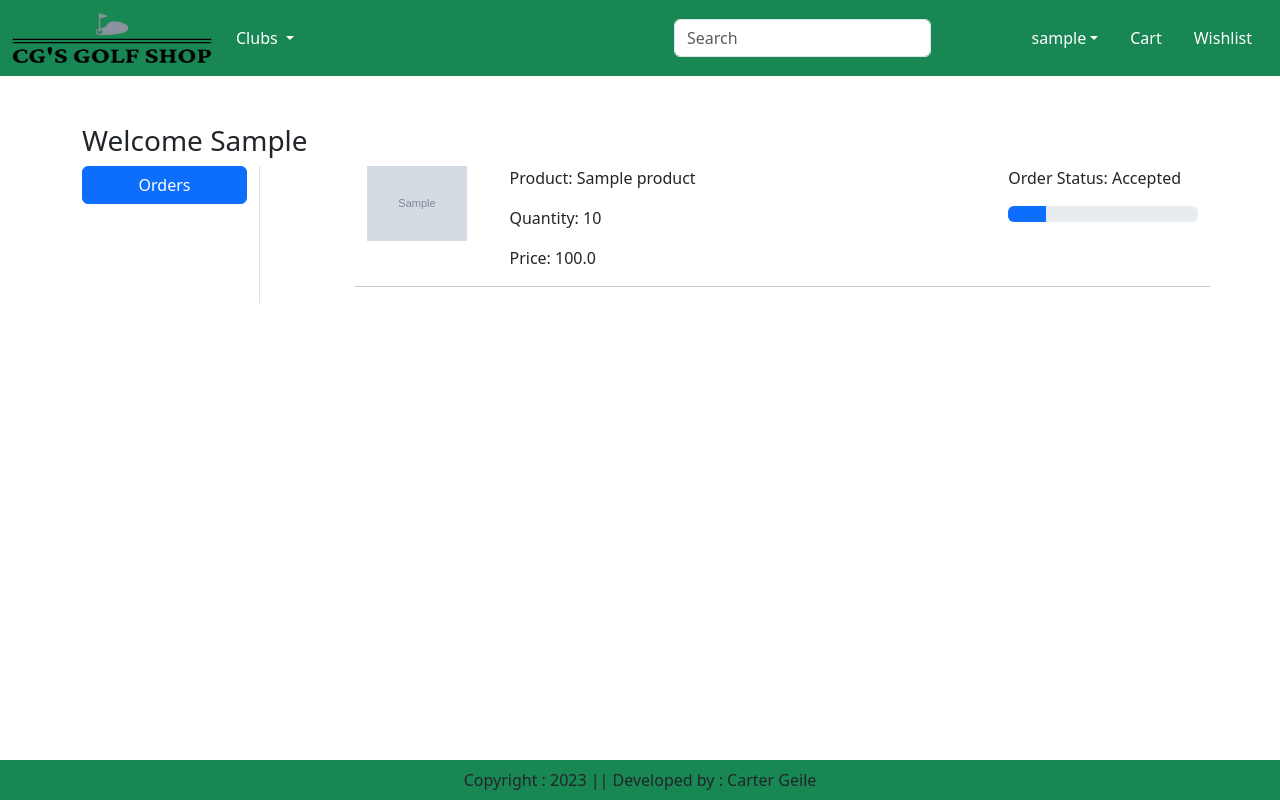
After one commit to cartergeile/project4, a Django app: page /orders/ in a window 1280 px wide. The commit adds this page. Run offline with Django 4.2, Linux system fonts and the light colour scheme; a user stored in the database is signed in; tables that the repository leaves empty hold one stand-in row (values such as "Sample post"); grey boxes marked "Sample" are stand-in pictures; some libraries are stand-ins or nearby versions.

Commit message:
adds a payment method for checkout and saves and shows past orders

```diff
--- a/capstone-project/main_app/admin.py
+++ b/capstone-project/main_app/admin.py
@@ -1,8 +1,10 @@
 from django.contrib import admin
-from . models import Cart, Product, Customer
+from . models import Cart, Product, Customer, Payment, OrderPlaced
 
 # Register your models here.
 
 admin.site.register(Product)
 admin.site.register(Customer)
 admin.site.register(Cart)
+admin.site.register(Payment)
+admin.site.register(OrderPlaced)
--- a/capstone-project/main_app/models.py
+++ b/capstone-project/main_app/models.py
@@ -33,3 +33,33 @@ class Cart(models.Model):
     @property
     def total_cost(self):
         return self.quantity * self.product.price
+
+
+STATUS_CHOICES = (
+    ('Accepted', 'Accepted'),
+    ('Packed', 'Packed'),
+    ('On The Way', 'On The Way'),
+    ('Delivered', 'Delivered'),
+    ('Cancelled', 'Cancelled'),
+    ('Pending', 'Pending'),
+)
+
+class Payment(models.Model):
+    user = models.ForeignKey(User, on_delete=models.CASCADE)
+    amount = models.FloatField()
+    razorpay_order_id = models.CharField(max_length=100, blank=True, null=True)
+    razorpay_payment_status = models.CharField(max_length=100, blank=True, null=True)
+    razorpay_payment_id = models.CharField(max_length=100, blank=True, null=True)
+    paid = models.BooleanField(default=False)
+
+class OrderPlaced(models.Model):
+    user = models.ForeignKey(User, on_delete=models.CASCADE)
+    customer = models.ForeignKey(Customer, on_delete=models.CASCADE)
+    product = models.ForeignKey(Product, on_delete=models.CASCADE)
+    quantity = models.PositiveIntegerField(default=1)
+    ordered_date = models.DateTimeField(auto_now_add=True)
+    status = models.CharField(max_length=50, choices=STATUS_CHOICES, default='Pending')
+    payment = models.ForeignKey(Payment, on_delete=models.CASCADE, default="")
+    @property
+    def total_cost(self):
+        return self.quantity * self.product.price
--- a/capstone-project/main_app/templates/main_app/base.html
+++ b/capstone-project/main_app/templates/main_app/base.html
@@ -11,6 +11,7 @@
   <link rel="stylesheet" href="{% static 'main_app/css/owl.carousel.min.css' %}">
   <link rel="stylesheet" href="{% static 'main_app/css/all.min.css' %}">
   <link rel="stylesheet" href="{% static 'main_app/css/styles.css' %}">
+  <script src="https://checkout.razorpay.com/v1/checkout.js"></script>
 
   <title>CG's Golf Store | {% block title %}{% endblock title %}</title>
 </head>
@@ -51,10 +52,10 @@
 
       <ul class="navbar-nav me-auto mb-2 mb-lg-0">
         <li class="nav-item dropdown mx-2">
-          <a class="nav-link dropdown-toggle text-white" href="#" id="profileDropdown" role="button" data-bs-toggle="dropdown" aria-expanded="false">carter</a>
+          <a class="nav-link dropdown-toggle text-white" href="#" id="profileDropdown" role="button" data-bs-toggle="dropdown" aria-expanded="false">{{request.user}}</a>
           <ul class="dropdown-menu" aria-labelledby="profileDropdown">
             <li><a class="dropdown-item" href="{% url 'profile' %}">Profile</a></li>
-            <li><a class="dropdown-item" href="#">Orders</a></li>
+            <li><a class="dropdown-item" href="{% url 'orders' %}">Orders</a></li>
             <li><a class="dropdown-item" href="{% url 'passwordchange' %}">Change Password</a></li>
             <li><a class="dropdown-item" href="{% url 'logout' %}">Logout</a></li>
           </ul>
@@ -80,6 +81,8 @@
   {% block banner-slider %}{% endblock banner-slider %}
   {% block information %}{% endblock information %}
   {% block main-content %}{% endblock main-content %}
+  {% block payment-gateway %}{% endblock payment-gateway %}
+
 
   <footer class="container-fluid fixed-bottom bg-success text-center p-2 mt-5">
     Copyright : 2023 || Developed by : Carter Geile
--- /dev/null
+++ b/capstone-project/main_app/templates/main_app/orders.html
@@ -0,0 +1,60 @@
+{% extends 'main_app/base.html' %}
+{% load static %}
+{% block title %}Orders{% endblock title%}
+
+{% block main-content %}
+<div class="container my-5">
+  <div class="row">
+    <h3>Welcome <span class="text-capitalize">{{request.user}}</span></h3>
+    <div class="col-sm-2 border-end">
+      <ul class="list-unstyled">
+        <li class="d-grid"><a href="{% url 'orders' %}" class="btn btn-primary">Orders</a></li>
+      </ul>
+    </div>
+
+    <div class="col-sm-9 offset-sm-1">
+      {% for op in order_placed %}
+      <div class="row">
+        <div class="col-sm-2">
+          <img src="{{op.product.product_image.url}}" class="img-fluid" height="100" width="100" />
+        </div>
+        <div class="col-sm-7">
+          <p>Product: {{op.product.name}}</p>
+          <p>Quantity: {{op.quantity}}</p>
+          <p>Price: {{op.total_cost}}</p>
+        </div>
+        <div class="col-sm-3">
+          <p>Order Status: {{op.status}}</p>
+          {% if op.status == 'Accepted' %}
+          <div class="progress">
+            <div class="progress-bar" role="progressbar" style="width: 20%" aria-valuenow="20" aria-valuemin="0" aria-valuemax="100"></div>
+          </div>
+          {% endif %}
+          {% if op.status == 'Packed' %}
+          <div class="progress">
+            <div class="progress-bar bg-info" role="progressbar" style="width: 40%" aria-valuenow="40" aria-valuemin="0" aria-valuemax="100"></div>
+          </div>
+          {% endif %}
+          {% if op.status == 'On The Way' %}
+          <div class="progress">
+            <div class="progress-bar bg-warning" role="progressbar" style="width: 70%" aria-valuenow="70" aria-valuemin="0" aria-valuemax="100"></div>
+          </div>
+          {% endif %}
+          {% if op.status == 'Delivered' %}
+          <div class="progress">
+            <div class="progress-bar bg-success" role="progressbar" style="width: 100%" aria-valuenow="100" aria-valuemin="0" aria-valuemax="100"></div>
+          </div>
+          {% endif %}
+          {% if op.status == 'Cancelled' %}
+          <div class="progress">
+            <div class="progress-bar bg-danger" role="progressbar" style="width: 100%" aria-valuenow="100" aria-valuemin="0" aria-valuemax="100"></div>
+          </div>
+          {% endif %}
+        </div><hr>
+      </div>
+      {% endfor %}
+    </div>
+  </div>
+</div>
+
+{% endblock main-content %}
--- a/capstone-project/main_app/urls.py
+++ b/capstone-project/main_app/urls.py
@@ -17,6 +17,8 @@ urlpatterns = [
     path('add-to-cart/', views.add_to_cart, name='add-to-cart'),
     path('cart', views.show_cart, name='showcart'),
     path('checkout/', views.checkout.as_view(), name='checkout'),
+    path('paymentdone/', views.payment_done, name='paymentdone'),
+    path('orders/', views.orders, name='orders'),
 
     path('pluscart/', views.plus_cart),
     path('minuscart/', views.minus_cart),
--- a/capstone-project/main_app/views.py
+++ b/capstone-project/main_app/views.py
@@ -2,10 +2,12 @@ from django.db.models import Count
 from django.http import JsonResponse
 from django.shortcuts import render, redirect
 from django.views import View
-from . models import Cart, Product, Customer
+import razorpay
+from . models import Cart, Payment, OrderPlaced, Product, Customer
 from . forms import CustomerProfileForm, CustomerRegistrationForm
 from django.contrib import messages
 from django.db.models import Q
+from django.conf import settings
 
 # Create your views here.
 def home(request):
@@ -92,7 +94,7 @@ def show_cart(request):
     for p in cart:
         value = p.quantity * p.product.price
         amount = amount + value
-    totalamount = amount + 15
+    totalamount = amount + 0
     return render(request, 'main_app/addtocart.html', locals())
 
 class checkout(View):
@@ -105,7 +107,44 @@ class checkout(View):
             value = p.quantity * p.product.price
             famount = famount + value
         totalamount = famount + 15
+        razoramount = int(totalamount * 100)
+        client = razorpay.Client(auth=(settings.RAZOR_KEY_ID, settings.RAZOR_KEY_SECRET))
+        data = { "amount": razoramount, "currency": "USD", "receipt": "order_rcptid_12"}
+        payment_response = client.order.create(data=data)
+        print(payment_response)
+        #{'id': 'order_LRbheOF7t2pLdj', 'entity': 'order', 'amount': 181200, 'amount_paid': 0, 'amount_due': 181200, 'currency': 'USD', 'receipt': 'order_rcptid_12', 'offer_id': None, 'status': 'created', 'attempts': 0, 'notes': [], 'created_at': 1678841179}
+        order_id = payment_response['id']
+        order_status = payment_response['status']
+        if order_status == 'created':
+            payment = Payment(
+                user=user,
+                amount=totalamount,
+                razorpay_order_id=order_id,
+                razorpay_payment_status = order_status
+            )
+            payment.save()
         return render(request, 'main_app/checkout.html', locals())
+
+def payment_done(request):
+    order_id=request.GET.get('order_id')
+    payment_id=request.GET.get('payment_id')
+    cust_id=request.GET.get('cust_id')
+    user=request.user
+    customer=Customer.objects.get(id=cust_id)
+    payment=Payment.objects.get(razorpay_order_id=order_id)
+    payment.paid = True
+    payment.razorpay_payment_id = payment_id
+    payment.save()
+    # to save order details
+    cart=Cart.objects.filter(user=user)
+    for c in cart:
+        OrderPlaced(user=user,customer=customer,product=c.product,quantity=c.quantity,payment=payment).save()
+        c.delete()
+    return redirect("orders")
+
+def orders(request):
+    order_placed=OrderPlaced.objects.filter(user=request.user)
+    return render(request, 'main_app/orders.html', locals())
 
 def plus_cart(request):
     if request.method == 'GET':
--- a/capstone-project/project4/settings.py
+++ b/capstone-project/project4/settings.py
@@ -127,3 +127,6 @@ LOGIN_REDIRECT_URL = '/'
 DEFAULT_AUTO_FIELD = 'django.db.models.BigAutoField'
 
 EMAIL_BACKEND = "django.core.mail.backends.console.EmailBackend"
+
+RAZOR_KEY_ID = "rzp_test_LxRqAytA5m1RfA"
+RAZOR_KEY_SECRET = "5IXsKXQ4NR89wHUZNs3GNVur"
```
Also changed, not shown: capstone-project/main_app/templates/main_app/checkout.html (+31 -1 lines), capstone-project/main_app/migrations/0004_payment_orderplaced.py (added).
